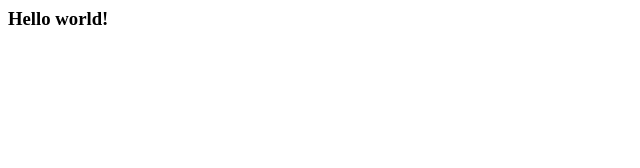
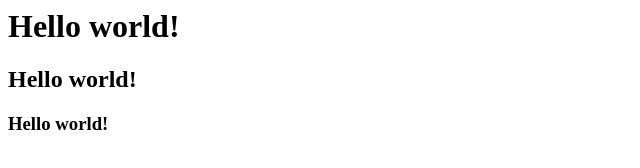
Before and after one commit to untileds/project, a plain HTML site: page index.html in a window 1280 px wide. Shown: the whole page, without its empty margins (0-640 px from the left). Drawn offline with Linux system fonts and the light colour scheme.

Commit message:
COmmit 2nd HYML

```diff
--- a/index.html
+++ b/index.html
@@ -5,6 +5,8 @@ Hello world!
 </title>
 </head>
 <body>
+<h1>Hello world!</h1>
+<h2>Hello world!</h2>
 <h3>Hello world!</h3>
 </body>
 </html>
```
